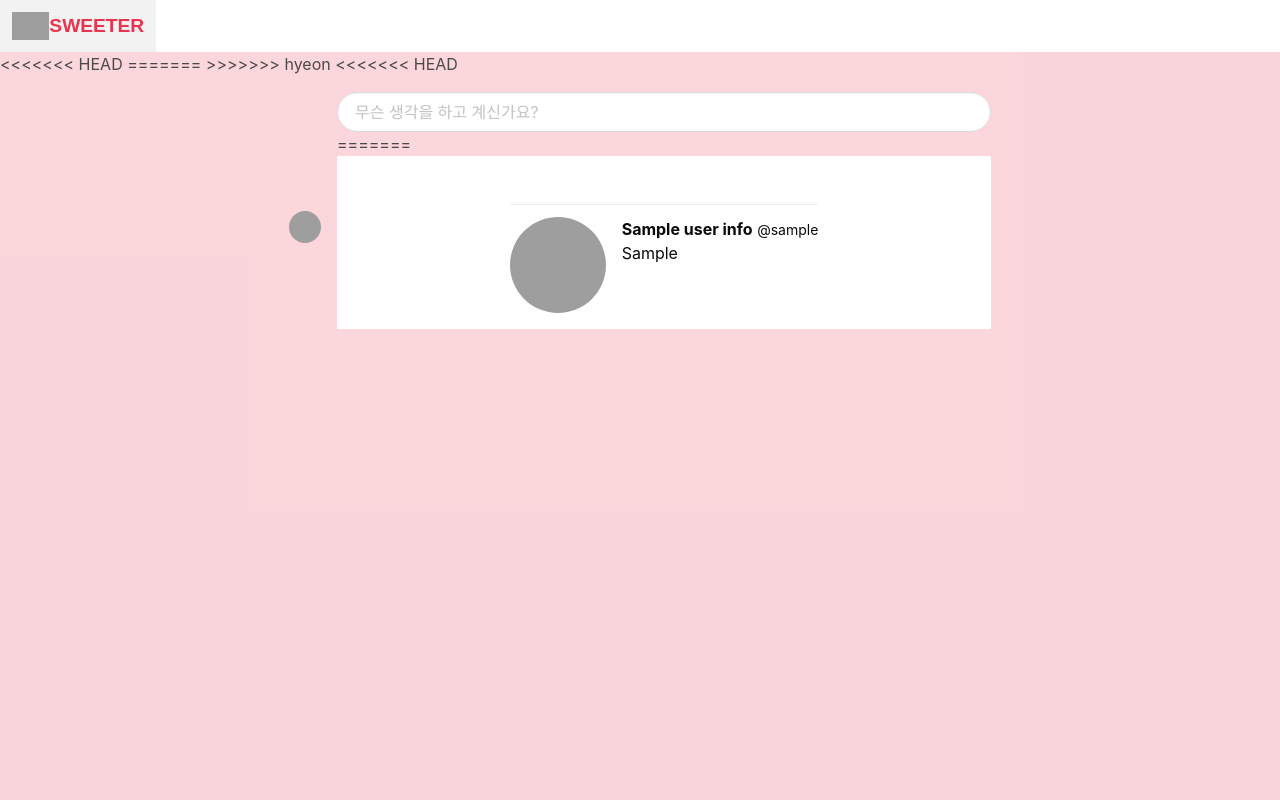
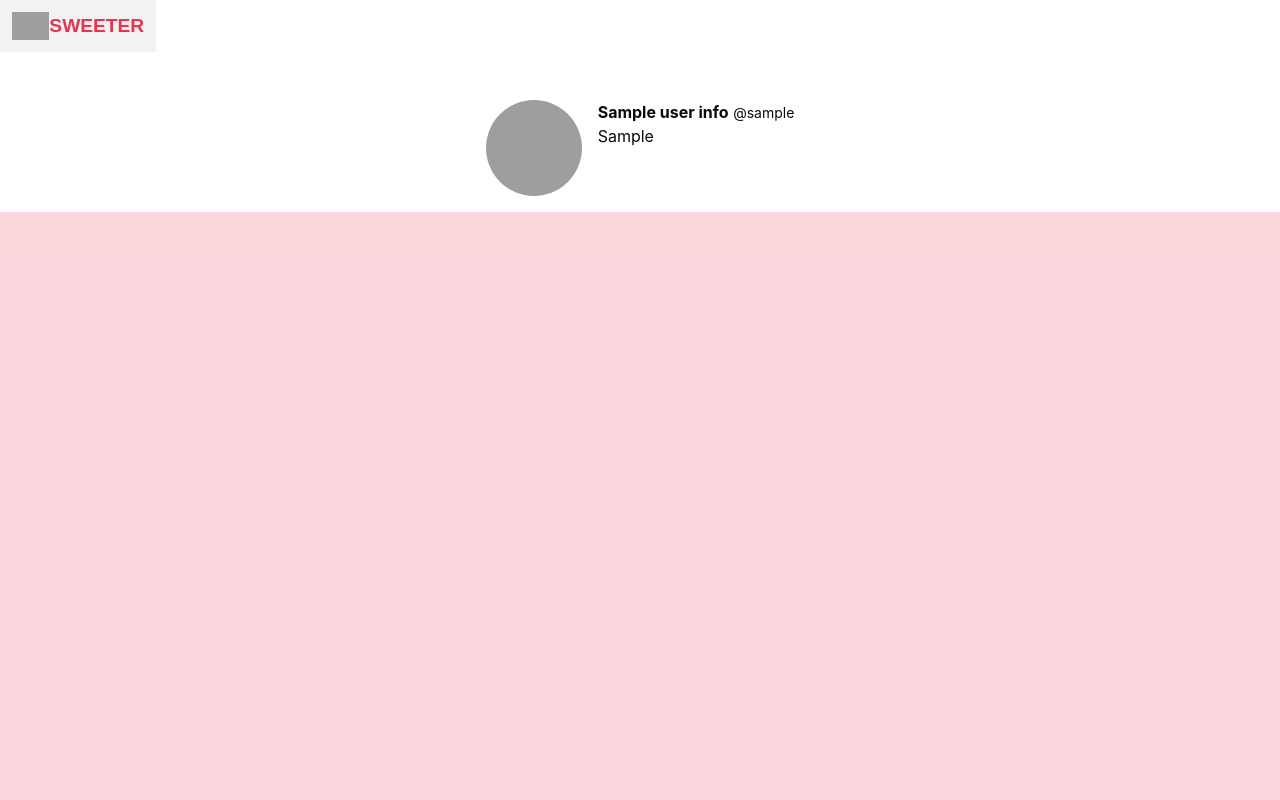
Before and after one commit to mylhb9/Hanghae99-1, a Flask app: template templates/user.html in a window 1280 px wide. Run offline with Flask 2, Linux system fonts and the light colour scheme; the template is opened without the code that fills it: most values are stand-ins (such as "Sample title", 1, 10 or a date in 2020); some libraries are stand-ins or nearby versions; grey boxes are pictures that could not be loaded.

Commit message:
전에꺼 충돌때문에 오류발생

```diff
--- a/app.py
+++ b/app.py
@@ -12,12 +12,12 @@ app.config['UPLOAD_FOLDER'] = "./static/profile_pics"
 
 SECRET_KEY = 'SPARTA'
 
-client = MongoClient('localhost', 27017)
-db = client.dbspartapasta
+# client = MongoClient('localhost', 27017)
+# db = client.dbspartapasta
 
 
-# client = MongoClient('mongodb://3.35.47.47', 27017, username="test", password="test")
-# db = client.dbsparta
+client = MongoClient('mongodb://3.35.47.47', 27017, username="test", password="test")
+db = client.dbsparta
 
 
 @app.route('/')
@@ -177,21 +177,7 @@ def update_like():
 
     except (jwt.ExpiredSignatureError, jwt.exceptions.DecodeError):
         return redirect(url_for("home"))
-@app.route('/sign_up/save', methods=['POST'])
-def sign_up():
-    username_receive = request.form['username_give']
-    password_receive = request.form['password_give']
-    password_hash = hashlib.sha256(password_receive.encode('utf-8')).hexdigest()
-    doc = {
-        "username": username_receive,                               # 아이디
-        "password": password_hash,                                  # 비밀번호
-        "profile_name": username_receive,                           # 프로필 이름 기본값은 아이디
-        "profile_pic": "",                                          # 프로필 사진 파일 이름
-        "profile_pic_real": "profile_pics/profile_placeholder.png", # 프로필 사진 기본 이미지
-        "profile_info": ""                                          # 프로필 한 마디
-    }
-    db.users.insert_one(doc)
-    return jsonify({'result': 'success'})
+
 
 @app.route('/sign_up/save', methods=['POST'])
 def sign_up():
--- a/templates/index.html
+++ b/templates/index.html
@@ -10,11 +10,7 @@
     <meta name="viewport" content="width=device-width, initial-scale=1, shrink-to-fit=no">
     <link rel="shortcut icon" href="{{ url_for('static', filename='favicon.ico') }}" type="image/x-icon">
     <link rel="icon" href="{{ url_for('static', filename='favicon.ico') }}" type="image/x-icon">
-<<<<<<< HEAD
-    <meta property="og:title" content="전자기기-악세서리"/>
-=======
     <meta property="og:title" content="전자기기 악세서리"/>
->>>>>>> hyeon
     <meta property="og:description" content="mini project for Web Plus"/>
     <meta property="og:image" content="{{ url_for('static', filename='ogimg.png') }}"/>
     <!-- Bulma CSS -->
--- a/templates/login.html
+++ b/templates/login.html
@@ -10,11 +10,7 @@
     <meta name="viewport" content="width=device-width, initial-scale=1, shrink-to-fit=no">
     <link rel="shortcut icon" href="{{ url_for('static', filename='favicon.ico') }}" type="image/x-icon">
     <link rel="icon" href="{{ url_for('static', filename='favicon.ico') }}" type="image/x-icon">
-<<<<<<< HEAD
-    <meta property="og:title" content="전자기기-악세서리"/>
-=======
     <meta property="og:title" content="전자기기 악세서리"/>
->>>>>>> hyeon
     <meta property="og:description" content="mini project for Web Plus"/>
     <meta property="og:image" content="{{ url_for('static', filename='ogimg.png') }}"/>
     <!-- Bulma CSS -->
--- a/templates/user.html
+++ b/templates/user.html
@@ -10,11 +10,7 @@
     <meta name="viewport" content="width=device-width, initial-scale=1, shrink-to-fit=no">
     <link rel="shortcut icon" href="{{ url_for('static', filename='favicon.ico') }}" type="image/x-icon">
     <link rel="icon" href="{{ url_for('static', filename='favicon.ico') }}" type="image/x-icon">
-<<<<<<< HEAD
-    <meta property="og:title" content="전자기기-악세서리"/>
-=======
     <meta property="og:title" content="전자기기 악세서리"/>
->>>>>>> hyeon
     <meta property="og:description" content="mini project for Web Plus"/>
     <meta property="og:image" content="{{ url_for('static', filename='ogimg.png') }}"/>
     <!-- Bulma CSS -->
@@ -78,21 +74,6 @@
         </a>
     </div>
 </nav>
-<<<<<<< HEAD
-<section class="section">
-    <article class="media">
-        <figure class="media-left" style="align-self: center">
-            <a class="image is-32x32" href="/user/{{ user_info.username }}">
-                <img class="is-rounded" src="{{ url_for('static', filename=user_info.profile_pic_real) }}">
-            </a>
-        </figure>
-        <div class="media-content">
-            <div class="field">
-                <p class="control">
-                    <input id="input-post" class="input is-rounded" placeholder="무슨 생각을 하고 계신가요?"
-                           onclick='$("#modal-post").addClass("is-active")'>
-                </p>
-=======
 <section class="hero is-white">
     <div class="hero-body" style="padding-bottom:1rem;margin:auto;min-width: 400px">
         <article class="media">
@@ -240,75 +221,10 @@
                         </div>
                     </article>
                 </div>
->>>>>>> hyeon
             </div>
+            <button class="modal-close is-large" aria-label="close"
+                    onclick='$("#modal-post").removeClass("is-active")'></button>
         </div>
-<<<<<<< HEAD
-    </article>
-    <div class="modal" id="modal-post">
-        <div class="modal-background" onclick='$("#modal-post").removeClass("is-active")'></div>
-        <div class="modal-content">
-            <div class="box">
-                <article class="media">
-                    <div class="media-content">
-                        <div class="field">
-                            <p class="control">
-                                      <textarea id="textarea-post" class="textarea"
-                                                placeholder="무슨 생각을 하고 계신가요?"></textarea>
-                            </p>
-                        </div>
-                        <nav class="level is-mobile">
-                            <div class="level-left">
-
-                            </div>
-                            <div class="level-right">
-                                <div class="level-item">
-                                    <a class="button is-sparta" onclick="post()">포스팅하기</a>
-                                </div>
-                                <div class="level-item">
-                                    <a class="button is-sparta is-outlined"
-                                       onclick='$("#modal-post").removeClass("is-active")'>취소</a>
-                                </div>
-                            </div>
-                        </nav>
-                    </div>
-                </article>
-            </div>
-        </div>
-        <button class="modal-close is-large" aria-label="close"
-                onclick='$("#modal-post").removeClass("is-active")'></button>
-    </div>
-
-</section>
-<section class="section">
-    <div id="post-box" class="container">
-        <div class="box">
-            <article class="media">
-                <div class="media-left">
-                    <a class="image is-64x64" href="#">
-                        <img class="is-rounded"
-                             src={{ url_for("static", filename="profile_pics/profile_placeholder.png") }} alt="Image">
-                    </a>
-                </div>
-                <div class="media-content">
-                    <div class="content">
-                        <p>
-                            <strong>홍길동</strong> <small>@username</small> <small>10분 전</small>
-                            <br>
-                            글을 적는 칸
-                        </p>
-                    </div>
-                    <nav class="level is-mobile">
-                        <div class="level-left">
-                            <a class="level-item is-sparta" aria-label="heart"
-                               onclick="toggle_like('', 'heart')">
-                                      <span class="icon is-small"><i class="fa fa-heart"
-                                                                     aria-hidden="true"></i></span>&nbsp;<span
-                                    class="like-num">2.7k</span>
-                            </a>
-                        </div>
-
-=======
 
     </section>
 {% endif %}
@@ -340,7 +256,6 @@
                             </a>
                         </div>
 
->>>>>>> hyeon
                     </nav>
                 </div>
             </article>
```
Also changed, not shown: static/profile_pics/asdfasdf12.JPG (added).
